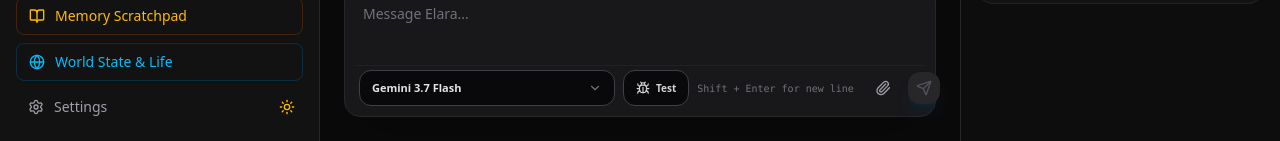
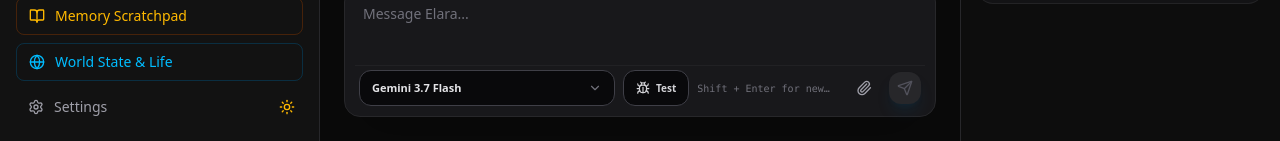
Before and after one commit to cryogenized-spec/Elara-companion-app, a React (Vite) app: page / in a window 1280 px wide. Shown: the part 659-800 px from the top of the page. Built offline with nearby package versions, Linux system fonts and the light colour scheme.

Commit message:
refactor: remove legacy compact control API

```diff
--- a/src/components/MessageComposer.tsx
+++ b/src/components/MessageComposer.tsx
@@ -155,13 +155,13 @@ export const MessageComposer: React.FC<MessageComposerProps> = ({
             className="w-full bg-transparent text-zinc-100 px-2 py-1.5 focus:outline-none transition-all resize-none min-h-[56px] max-h-48 placeholder-zinc-500 text-sm leading-relaxed"
           />
 
-          <div className="flex items-center justify-between pt-1 border-t border-zinc-800/60 mt-1 px-1 gap-3">
-            <div className="flex shrink-0 min-w-0 items-center gap-2 overflow-visible">
-              <ChatModelControls compact />
-              <span className="hidden lg:inline text-[10px] text-zinc-500 font-mono truncate">Shift + Enter for new line</span>
+          <div className="flex min-w-0 items-center justify-between gap-3 pt-1 border-t border-zinc-800/60 mt-1 px-1">
+            <div className="flex min-w-0 items-center gap-2">
+              <ChatModelControls />
+              <span className="hidden lg:inline min-w-0 truncate text-[10px] text-zinc-500 font-mono">Shift + Enter for new line</span>
             </div>
 
-            <div className="flex items-center gap-2 relative shrink-0" ref={menuRef}>
+            <div className="flex shrink-0 items-center gap-2 relative" ref={menuRef}>
               <div className="relative">
                 <button type="button" onClick={() => setIsMenuOpen((prev) => !prev)} disabled={isStreaming || disabled} className={`p-2 rounded-xl transition-all ${isMenuOpen || attachedImage ? 'bg-sky-500/20 text-sky-400 border border-sky-500/40' : 'text-zinc-400 hover:text-zinc-200 hover:bg-zinc-800/80 border border-transparent'}`} title="Attach image from gallery or take camera photo">
                   <Paperclip className="w-4 h-4" />
```
